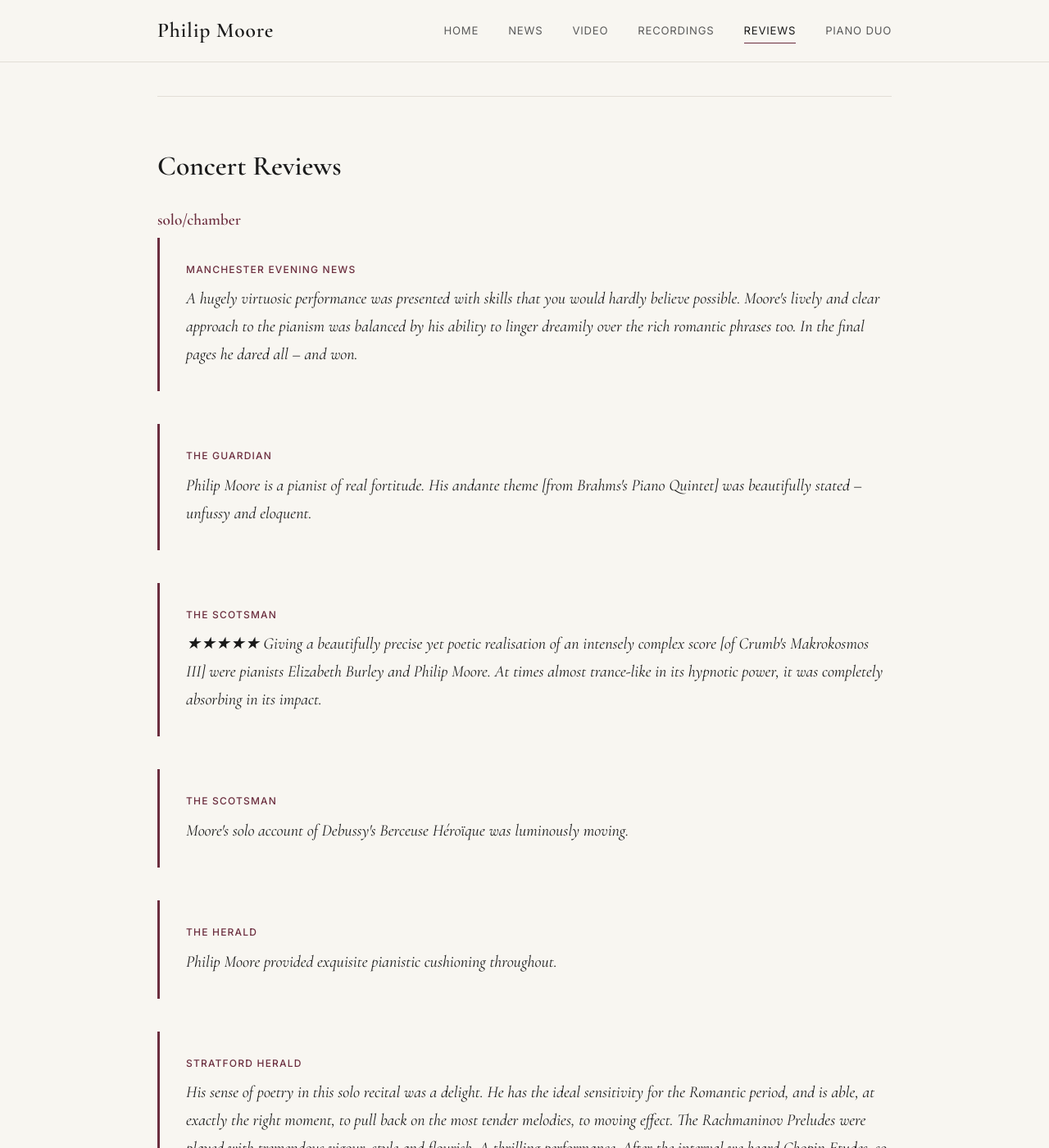
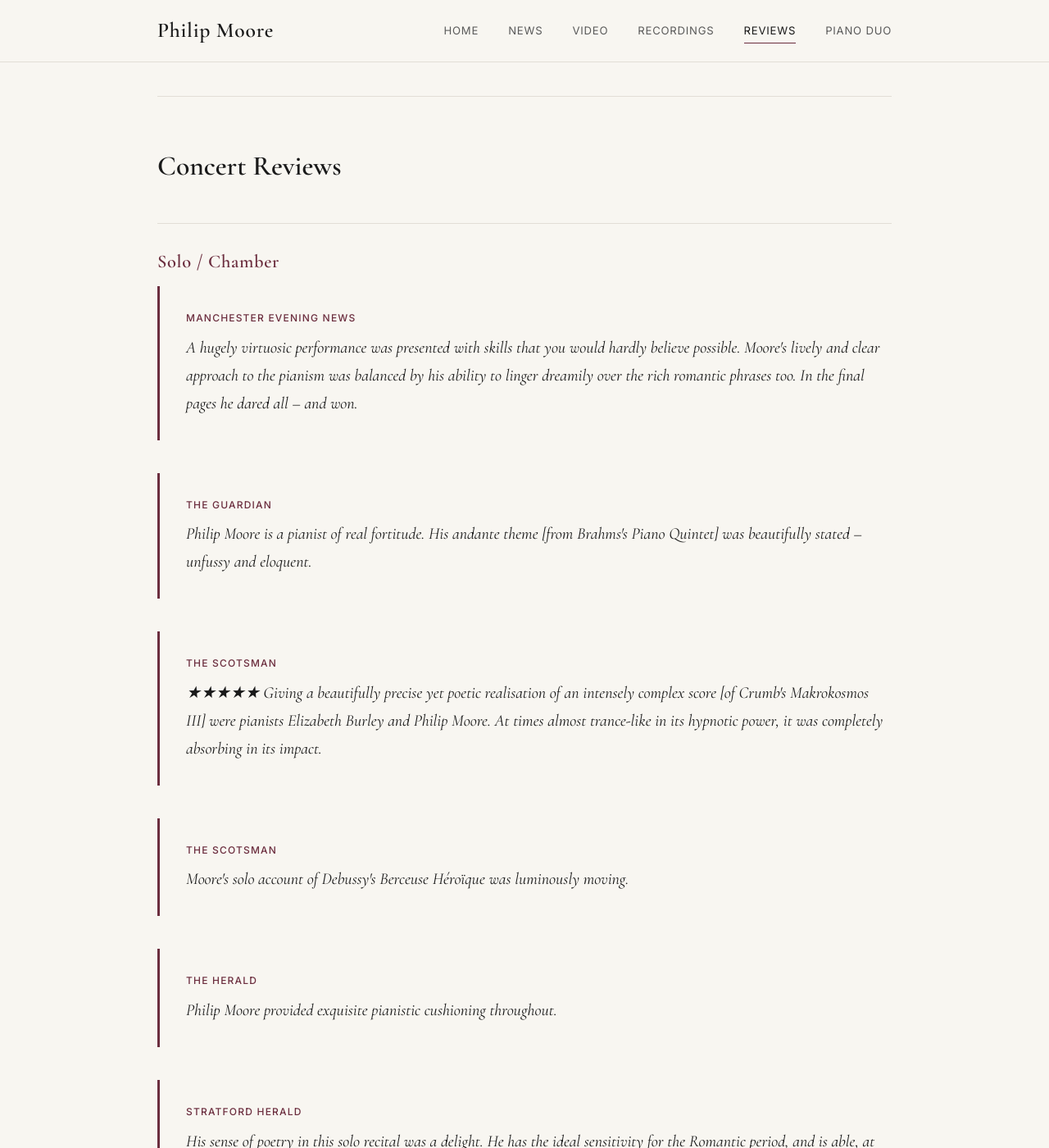
Before and after one commit to petemoore/philipmoorepianist.co.uk, a Jekyll site: the page built from reviews.md, in a window 1280 px wide and 1400 px high, scrolled down 1225 px. Shown: the whole window at 82% size. Built offline with Jekyll 4.4.1, drawn with Linux system fonts in a browser that asks for light colours; some of the changed text lies outside the part shown.

Commit message:
Improve reviews page section headings with dividers
Subcategory headings (Solo/Chamber, Piano Duo) bumped from h4 to h3,
with a horizontal divider above each for clear visual separation
between sections.

Co-Authored-By: Claude Opus 4.6 (1M context) <noreply@anthropic.com>

```diff
--- a/_layouts/reviews.html
+++ b/_layouts/reviews.html
@@ -46,7 +46,7 @@ layout: default
 
 <h2>Concert Reviews</h2>
 
-<h4>solo/chamber</h4>
+<h3 class="reviews-subcategory">Solo / Chamber</h3>
 <div class="reviews-section">
 {% for review in site.data.reviews.concert_solo %}
 <div class="review">
@@ -56,7 +56,7 @@ layout: default
 {% endfor %}
 </div>
 
-<h4>piano duo</h4>
+<h3 class="reviews-subcategory">Piano Duo</h3>
 <div class="reviews-section">
 {% for review in site.data.reviews.concert_duo %}
 <div class="review">
@@ -68,7 +68,7 @@ layout: default
 
 <h2>Recording Reviews</h2>
 
-<h4>solo/chamber</h4>
+<h3 class="reviews-subcategory">Solo / Chamber</h3>
 <div class="reviews-section">
 {% for review in site.data.reviews.recording_solo %}
 <div class="review">
@@ -78,7 +78,7 @@ layout: default
 {% endfor %}
 </div>
 
-<h4>piano duo</h4>
+<h3 class="reviews-subcategory">Piano Duo</h3>
 <div class="reviews-section">
 {% for album in site.data.reviews.recording_duo %}
 <p><strong>{{ album.album }}</strong></p>
--- a/assets/css/style.css
+++ b/assets/css/style.css
@@ -278,6 +278,15 @@ strong { font-weight: 500; }
 .featured-reviews .review-source {
   font-size: 0.7rem;
   margin-top: 0.5rem;
+}
+
+.reviews-subcategory {
+  margin-top: 3rem;
+  padding-top: 2rem;
+  border-top: 1px solid var(--color-border);
+  font-size: 1.4rem;
+  letter-spacing: 0.03em;
+  color: var(--color-accent);
 }
 
 .reviews-section {
```
